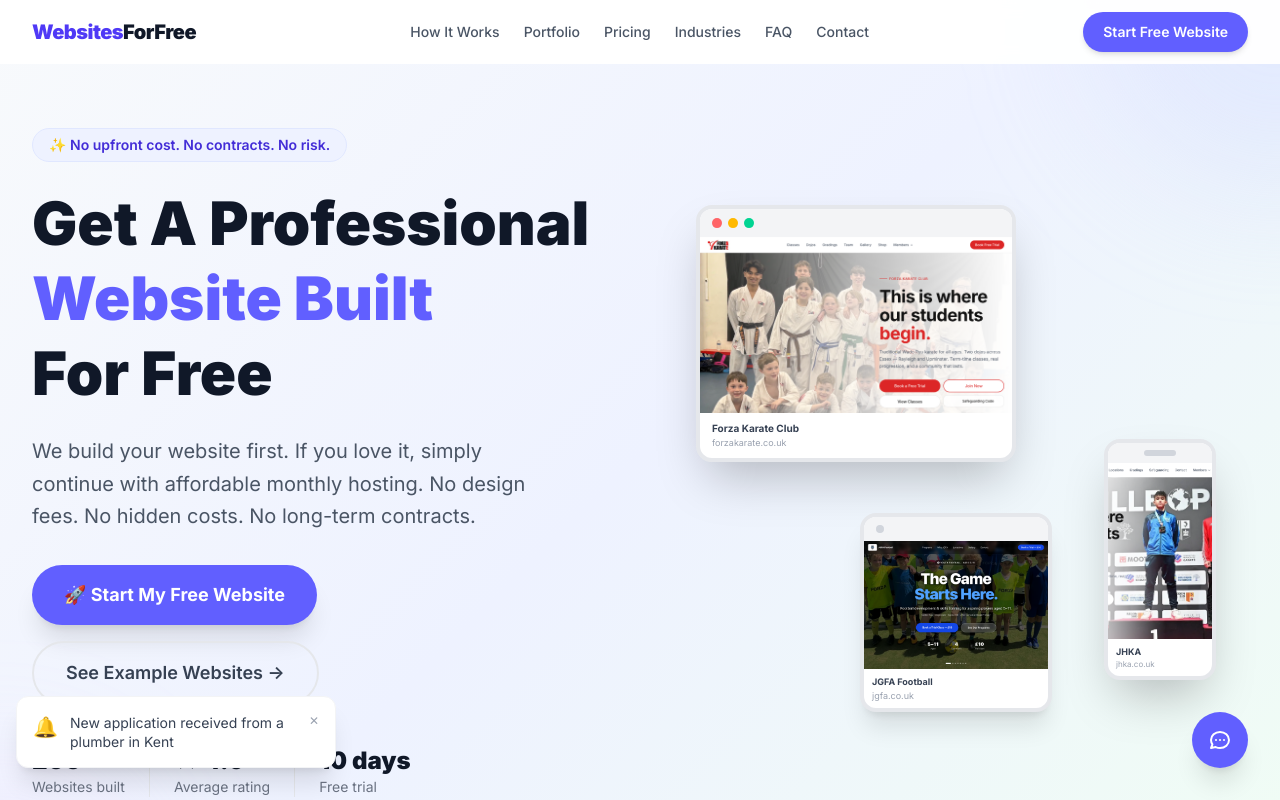
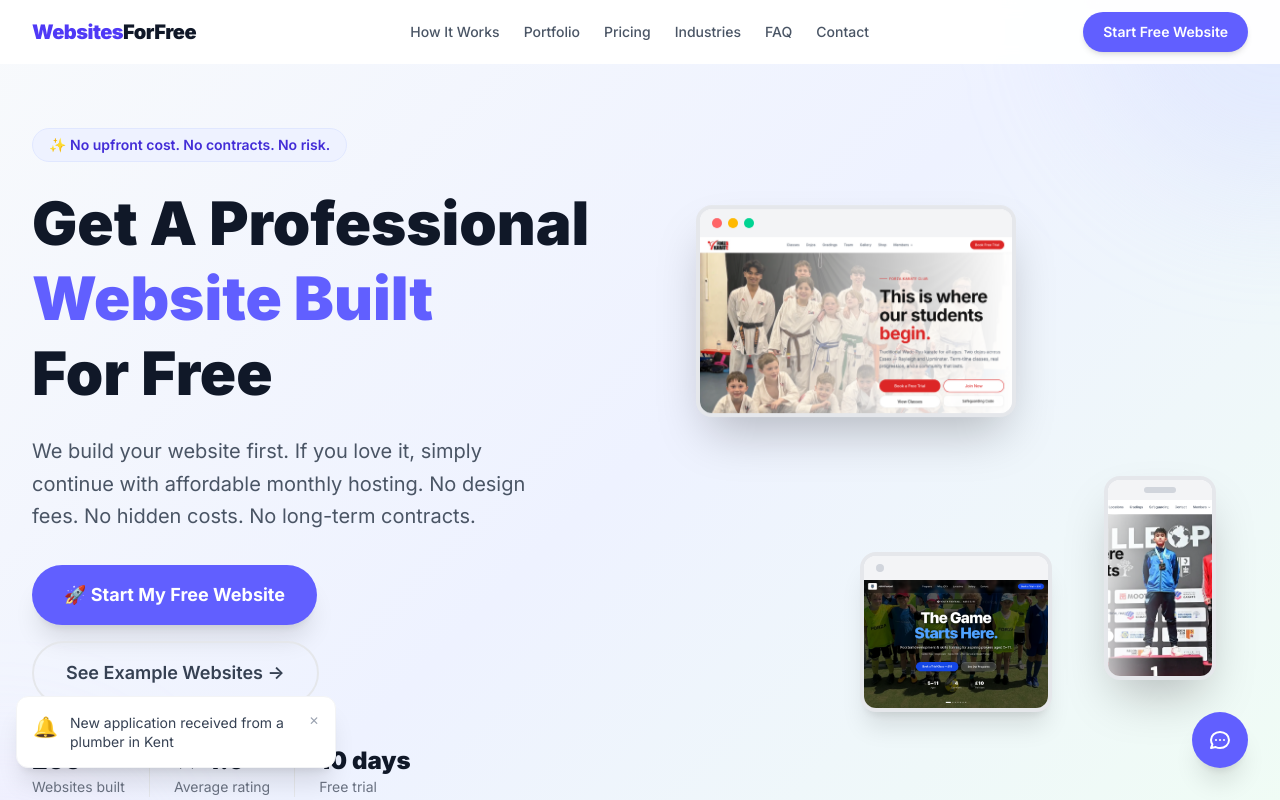
Before and after one commit to anthonieveritt-afk/websites-for-free, a Next.js app: page / in a window 1280 px wide. Shown: the top 800 px of the page. Built offline with nearby package versions, Linux system fonts and the light colour scheme.

Commit message:
Hero: remove labels from screenshot mockups

```diff
--- a/components/sections/Hero.tsx
+++ b/components/sections/Hero.tsx
@@ -81,10 +81,7 @@
                   sizes="320px"
                 />
               </div>
-              <div className="px-3 py-2">
-                <div className="text-[10px] font-bold text-gray-700">Forza Karate Club</div>
-                <div className="text-[9px] text-gray-400">forzakarate.co.uk</div>
-              </div>
+
             </div>
 
             {/* Mobile frame — JHKA */}
@@ -101,10 +98,7 @@
                   sizes="112px"
                 />
               </div>
-              <div className="px-2 py-1.5">
-                <div className="text-[9px] font-bold text-gray-700">JHKA</div>
-                <div className="text-[8px] text-gray-400">jhka.co.uk</div>
-              </div>
+
             </div>
 
             {/* Tablet frame — JGFA */}
@@ -121,10 +115,7 @@
                   sizes="192px"
                 />
               </div>
-              <div className="px-2 py-1.5">
-                <div className="text-[9px] font-bold text-gray-700">JGFA Football</div>
-                <div className="text-[9px] text-gray-400">jgfa.co.uk</div>
-              </div>
+
             </div>
           </div>
         </div>
```
